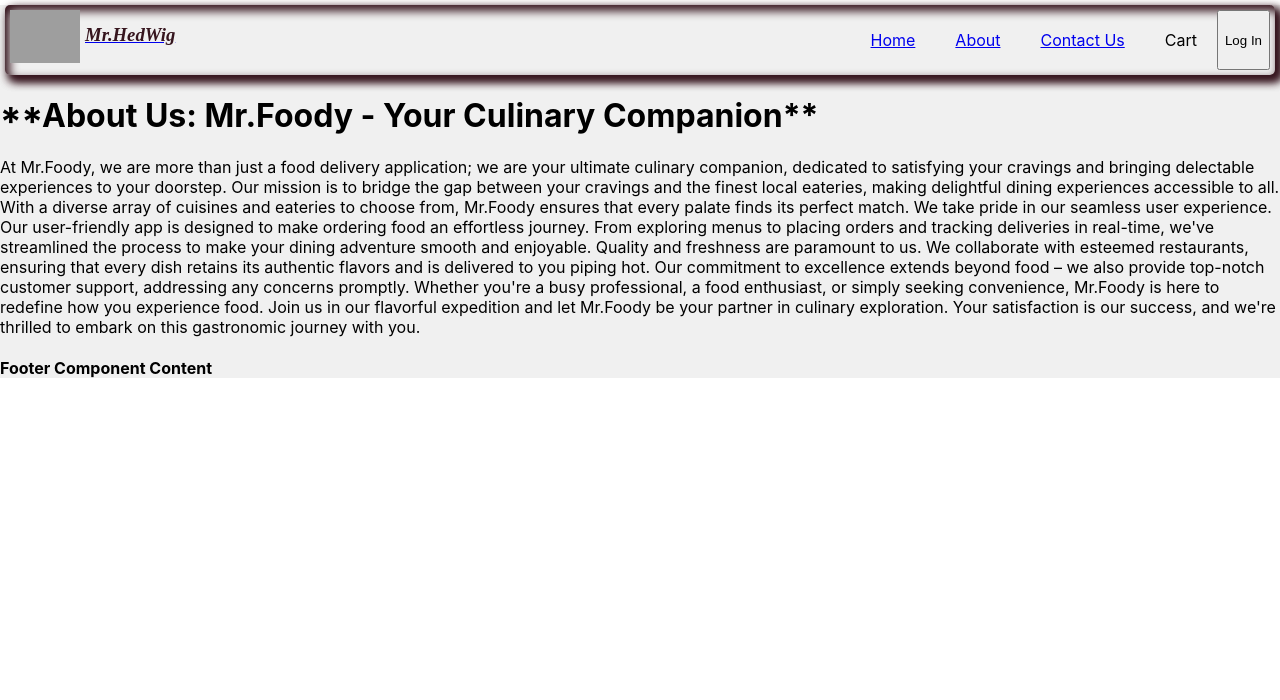
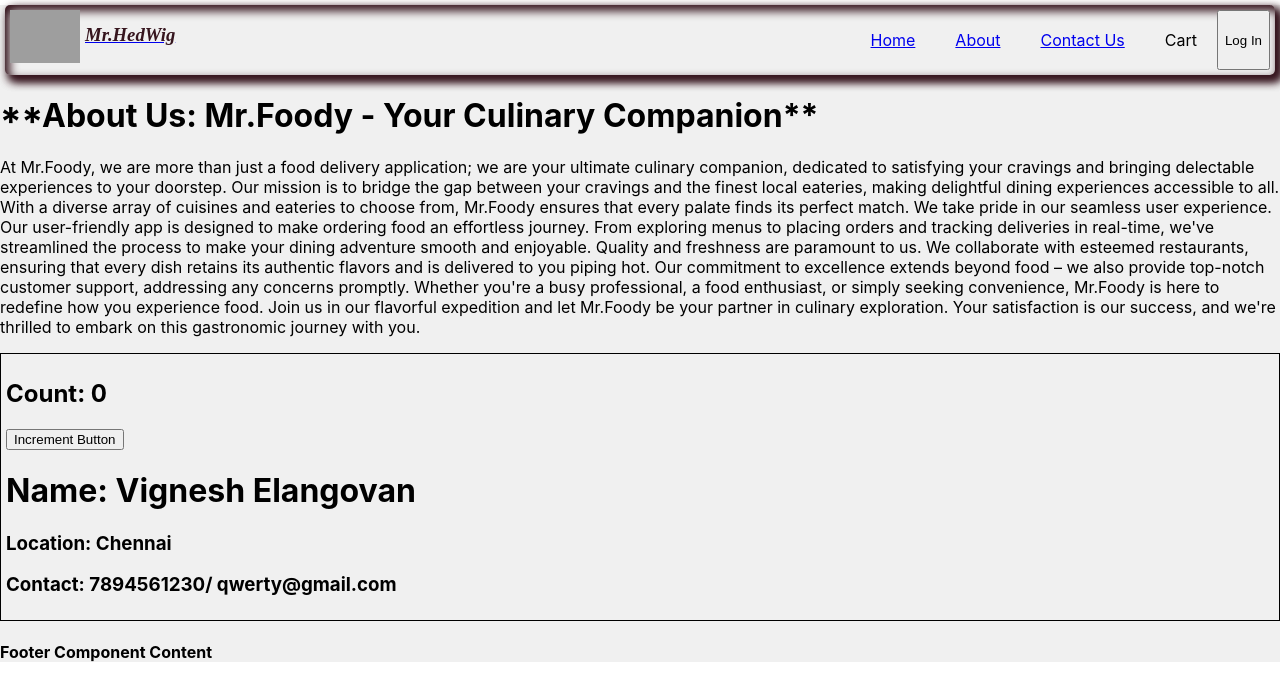
Before and after one commit to VigneshElangovan52/Mr.HedwiG_Food_Delivery, a React (Create React App) app: page /about in a window 1280 px wide. Shown: the top 700 px of the page. Built offline with nearby package versions, Linux system fonts and the light colour scheme; grey boxes are pictures that could not be loaded.

Commit message:
User Card using Class Based Components
Created a user card using class based components using mock data

```diff
--- a/src/About.js
+++ b/src/About.js
@@ -1,3 +1,5 @@
+import UserClass from "./UserClass";
+
 const About = () => {
     return (
         <div>
@@ -11,6 +13,7 @@ We take pride in our seamless user experience. Our user-friendly app is designed
 Quality and freshness are paramount to us. We collaborate with esteemed restaurants, ensuring that every dish retains its authentic flavors and is delivered to you piping hot. Our commitment to excellence extends beyond food – we also provide top-notch customer support, addressing any concerns promptly.
 
 Whether you're a busy professional, a food enthusiast, or simply seeking convenience, Mr.Foody is here to redefine how you experience food. Join us in our flavorful expedition and let Mr.Foody be your partner in culinary exploration. Your satisfaction is our success, and we're thrilled to embark on this gastronomic journey with you.</p>
+        <UserClass name={"Vignesh Elangovan"} contact={"7894561230/ qwerty@gmail.com"} location={"Chennai"}/>
         </div>
     );
 };
--- a/src/App.css
+++ b/src/App.css
@@ -76,3 +76,8 @@ flex-wrap: wrap;
 .parent-div{
   background-color: #f0f0f0;
 }
+
+.user-class-div{
+  padding: 5px;
+  border: 1px solid black;
+}
--- /dev/null
+++ b/src/UserClass.js
@@ -0,0 +1,39 @@
+import React from "react";
+
+
+class UserClass extends React.Component{
+    constructor(props){
+        super(props);
+        console.log(props);
+
+        this.state = {
+            count: 0
+        };
+    }
+
+    componentDidMount(){
+        console.log("Component Did Mount");
+    }
+
+    render(){
+        const {name, location, contact} = this.props;
+        const {count} = this.state;
+        const onIncrement = () =>{
+            this.setState(
+                {
+                count: count+1
+                }
+            )
+        }
+        return(
+            <div className="user-class-div">
+                <h2>Count: {count}</h2>
+                <button onClick={onIncrement}>Increment Button</button>
+                <h1>Name: {name}</h1>
+                <h3>Location: {location}</h3>
+                <h3>Contact: {contact}</h3>
+            </div>
+            );
+    };
+}
+export default UserClass;
```
